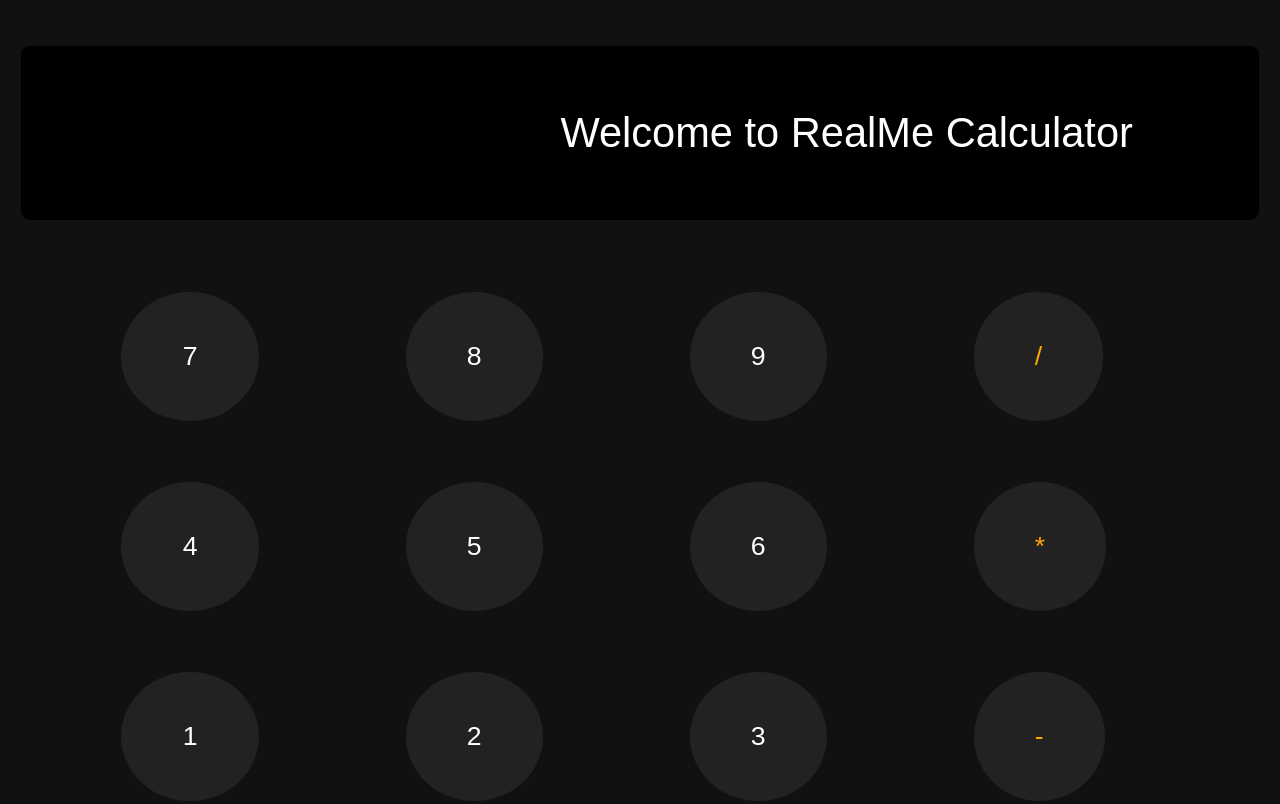
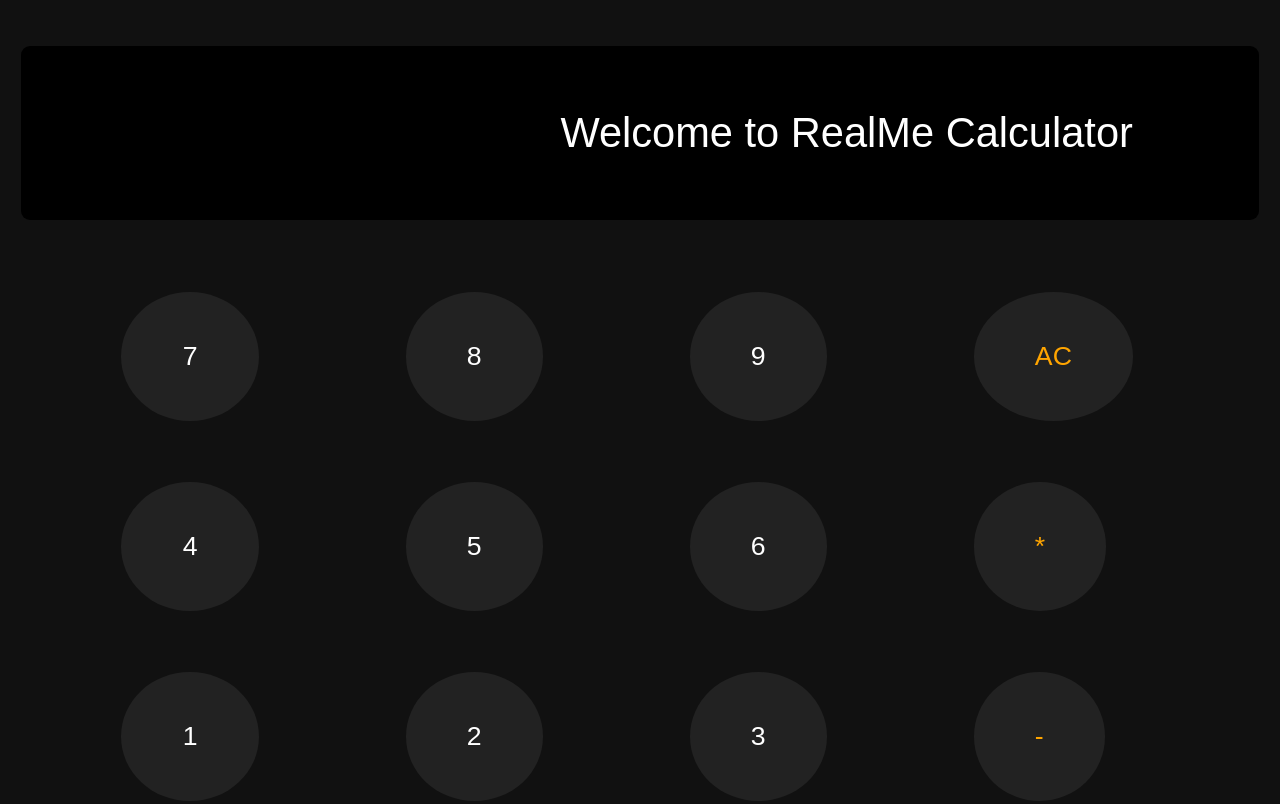
Before and after one commit to ishiprak/RealMe-Calculator, a plain HTML site: page index.html in a window 1280 px wide. Shown: the top 804 px of the page. Drawn offline with Linux system fonts and the light colour scheme.

Commit message:
Update index.html

```diff
--- a/index.html
+++ b/index.html
@@ -15,7 +15,7 @@
    		<li><button onclick="document.getElementById('displ').value+='7'"><span>7</span></button></li>
    		<li><button onclick="document.getElementById('displ').value+='8'"><span>8</span></button></li>
    		<li><button onclick="document.getElementById('displ').value+='9'"><span>9</span></button></li>
-   		<li><button style="color: orange;" onclick="document.getElementById('displ').value=' '"><span>/</span></button></li>
+   		<li><button style="color: orange;" onclick="document.getElementById('displ').value=' '"><span>AC</span></button></li>
    		<li><button onclick="document.getElementById('displ').value+='4'"><span>4</span></button></li>
    		<li><button onclick="document.getElementById('displ').value+='5'"><span>5</span></button></li>
    		<li><button onclick="document.getElementById('displ').value+='6'"><span>6</span></button></li>
```
